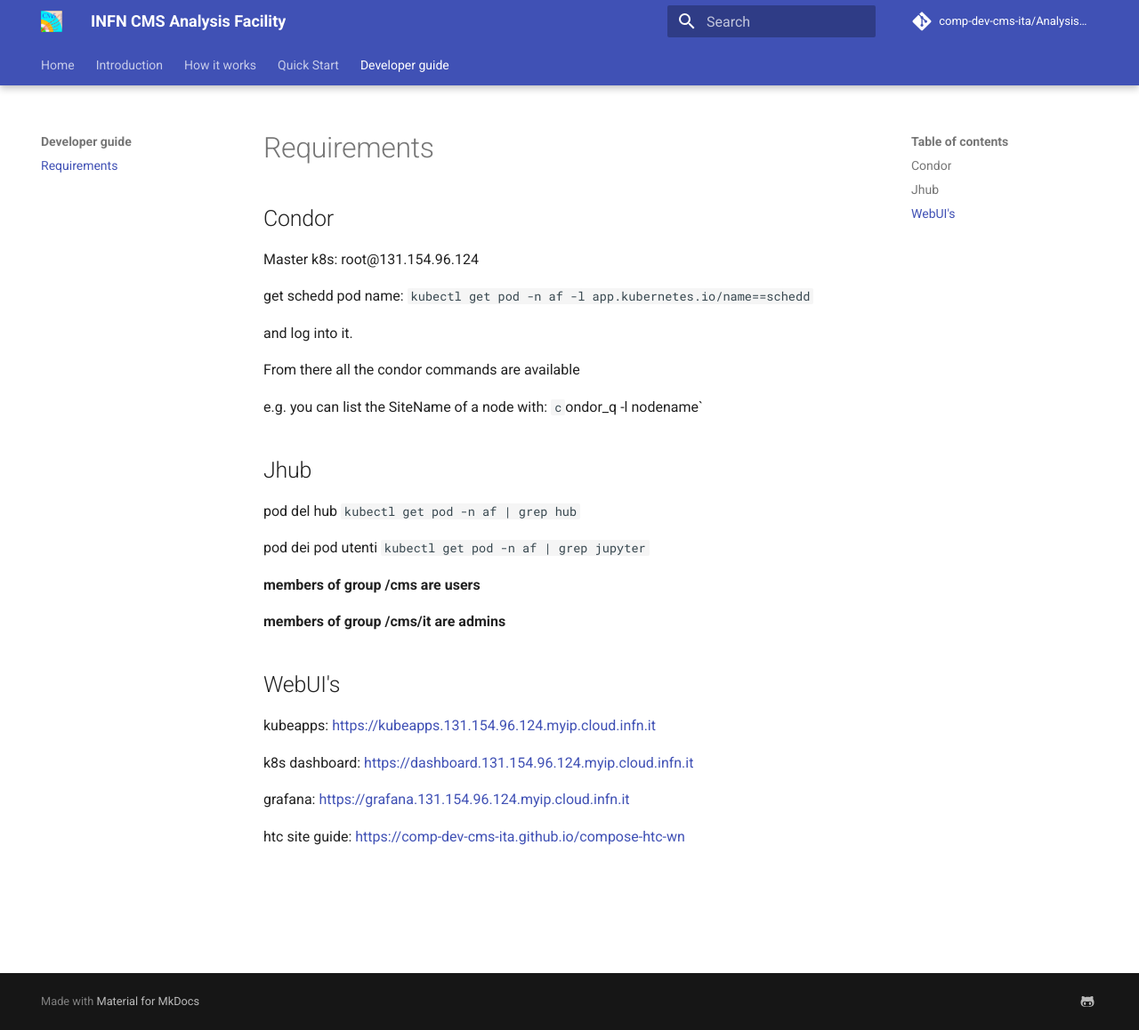
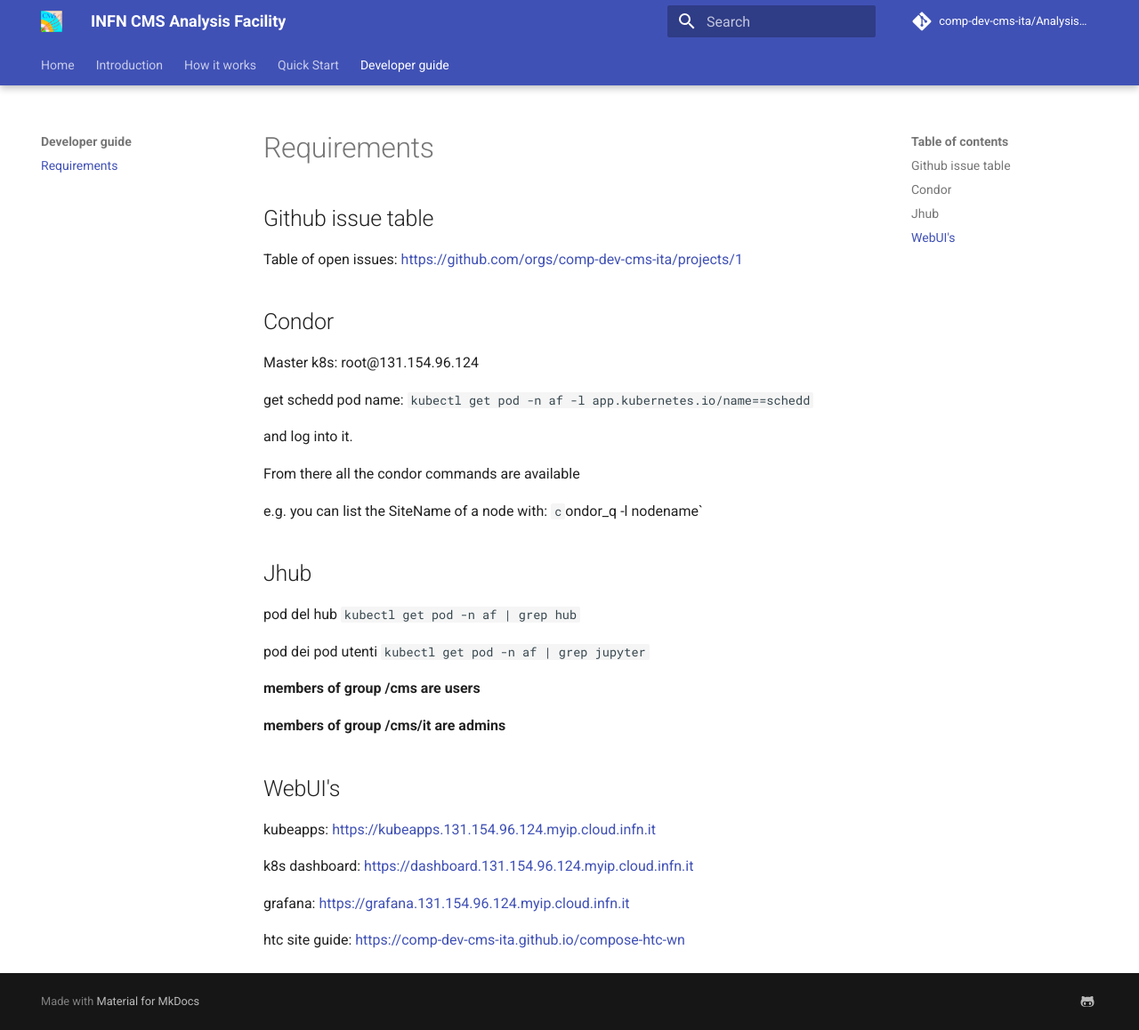
Before and after one commit to ttedeschi/AnalysisFacility, an MkDocs documentation site: the page built from docs/dev/dev.md, in a window 1280 px wide and 1158 px high. Shown: the whole window at 89% size. Built offline with MkDocs 1.6.1 and Material for MkDocs 9.7.7, drawn with Linux system fonts in a browser that asks for light colours; comment, search, counter and statistics services are not loaded.

Commit message:
issue table in dev

```diff
--- a/docs/dev/dev.md
+++ b/docs/dev/dev.md
@@ -13,6 +13,10 @@
  See the License for the specific language governing permissions and
  limitations under the License.
 -->
+
+## Github issue table
+
+Table of open issues: [https://github.com/orgs/comp-dev-cms-ita/projects/1](https://github.com/orgs/comp-dev-cms-ita/projects/1?fullscreen=true)
 
 ## Condor
 
```
